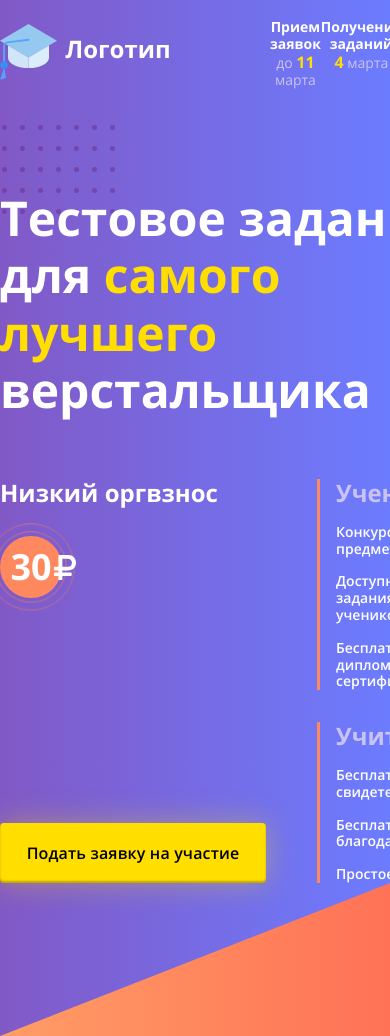
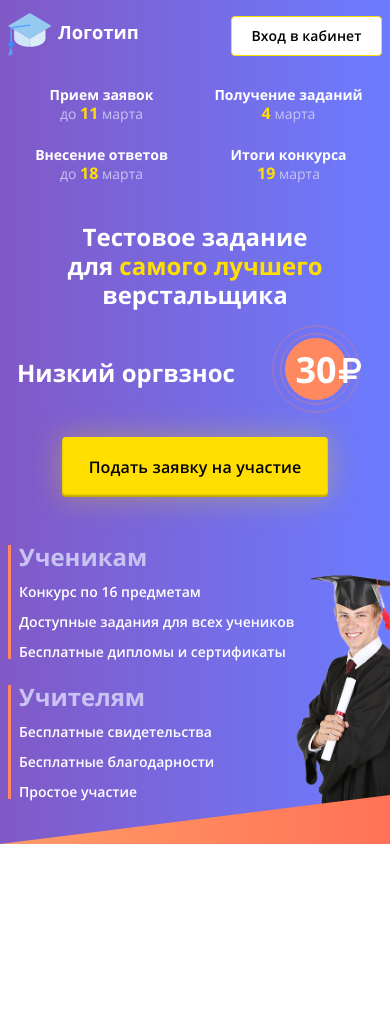
Before and after one commit to Marinarium/landing-page, a plain HTML site: page src/index.html in a window 390 px wide. After the commit the page ends 844 px from the top, so only its background shows below. Drawn offline with nearby package versions, Linux system fonts and the light colour scheme; files that its build step writes are made by us from their sources.

Commit message:
feat: add responsive

```diff
--- a/src/index.html
+++ b/src/index.html
@@ -10,7 +10,7 @@
 <body>
 <div class="main-container">
     <header class="header">
-        <div class="container">
+        <div class="header__container container">
             <div class="logo">
                 <img src="./assets/images/logo.svg" alt="Логотип" class="logo__img">
             </div>
@@ -48,7 +48,11 @@
                             <span class="request__price-number">30</span>
                             <img src="./assets/images/rub.svg" alt="руб" class="request__price-currency">
                         </div>
-                        <button class="request__button button button_accent" type="button">Подать заявку на участие</button>
+                        <div class="request__button-box">
+                            <button class="request__button button button_accent" type="button">Подать заявку на
+                                участие
+                            </button>
+                        </div>
                     </section>
                     <section class="proposals">
                         <div class="proposals__item">
--- /dev/null
+++ b/src/styles/abstarcts/_media.scss
@@ -0,0 +1,29 @@
+$laptop-sm: 1280px;
+$tablet: 1024px;
+$phone-big: 640px;
+$phone: 480px;
+$phone-sm: 350px;
+
+@mixin respond-to($media) {
+  @if $media == phone-sm {
+    @media only screen and (max-width: $phone-sm) { //360px
+      @content;
+    }
+  } @else if $media == phone {
+    @media only screen and (max-width: $phone) { //from 480
+      @content;
+    }
+  } @else if $media == phone-big {
+    @media only screen and (max-width: $phone-big) { //from 640
+      @content;
+    }
+  }@else if $media == tablet {
+    @media only screen and (max-width: $tablet) { //from 1024
+      @content;
+    }
+  }@else if $media == laptop-sm {
+    @media only screen and (max-width: $laptop-sm) { //from 1280
+      @content;
+    }
+  }
+}
--- a/src/styles/base/_page-structure.scss
+++ b/src/styles/base/_page-structure.scss
@@ -5,6 +5,21 @@
   background: linear-gradient(90deg, #8159C6 0%, #6C7CFF 100%);
   position: relative;
   overflow: hidden;
+}
+
+.container {
+  display: flex;
+  justify-content: space-between;
+  align-items: center;
+  width: 100vw;
+  max-width: 1225px;
+  @include respond-to(laptop-sm) {
+    box-sizing: border-box;
+    padding: 0 3%;
+  }
+  @include respond-to(phone) {
+    padding: 0 8px;
+  }
 }
 
 .main {
@@ -17,13 +32,3 @@
     flex-grow: 1;
   }
 }
-
-.footer {
-  width: 100%;
-  height: 153px;
-  background: linear-gradient(90deg, #FF9D66 0%, #FF7256 100%);
-  clip-path: polygon(100% 0, 0% 100%, 100% 100%);
-  position: absolute;
-  bottom: 0;
-  z-index: 3;
-}
--- a/src/styles/components/_content.scss
+++ b/src/styles/components/_content.scss
@@ -3,6 +3,17 @@
   padding-bottom: 153px;
   position: relative;
   z-index: 1;
+  min-width: 532px;
+
+  @include respond-to(phone-big) {
+    padding-top: 0;
+    min-width: auto;
+    width: 100%;
+    text-align: center;
+    padding-bottom: 35px;
+    position: relative;
+    z-index: 2;
+  }
 }
 
 .content:before {
@@ -15,14 +26,29 @@
   top: 10px;
   left: -203px;
   z-index: -1;
+
+  @include respond-to(tablet) {
+    display: none;
+  }
 }
 
 .content__info {
   display: flex;
   justify-content: flex-start;
+
+  @include respond-to(tablet) {
+    flex-direction: column;
+  }
 }
 
 .content__title {
   margin-bottom: 60px;
   max-width: 532px;
+
+  @include respond-to(phone-big) {
+    margin-bottom: 29px;
+    max-width: 260px;
+    margin-left: auto;
+    margin-right: auto;
+  }
 }
--- /dev/null
+++ b/src/styles/components/_footer.scss
@@ -0,0 +1,13 @@
+.footer {
+  width: 100%;
+  height: 153px;
+  background: linear-gradient(90deg, #FF9D66 0%, #FF7256 100%);
+  clip-path: polygon(100% 0, 0% 100%, 100% 100%);
+  position: absolute;
+  bottom: 0;
+  z-index: 3;
+
+  @include respond-to(phone-big) {
+    height: 49px;
+  }
+}
--- a/src/styles/components/_header.scss
+++ b/src/styles/components/_header.scss
@@ -2,14 +2,24 @@
   margin: auto;
   padding-top: 19px;
   padding-bottom: 26px;
+
+  @include respond-to(phone-big) {
+    padding-top: 13px;
+    padding-bottom: 16px;
+  }
 }
 
-.container {
-  display: flex;
-  justify-content: space-between;
-  align-items: center;
-  width: 100vw;
-  max-width: 1225px;
+.header__container {
+  @include respond-to(tablet) {
+    flex-wrap: wrap;
+  }
+}
+
+.logo__img {
+  @include respond-to(phone-big) {
+    width: 131px;
+    height: 43px;
+  }
 }
 
 .dates {
@@ -19,9 +29,33 @@
   padding: 0 99px;
   flex-grow: 1;
   text-align: center;
+
+  @include respond-to(laptop-sm) {
+    padding: 0 2%;
+    justify-content: space-around;
+  }
+
+  @include respond-to(tablet) {
+    order: 3;
+    flex-basis: 100%;
+    margin-top: 28px;
+    padding: 0;
+    justify-content: space-between;
+  }
+
+  @include respond-to(phone-big) {
+    display: flex;
+    justify-content: space-between;
+    flex-wrap: wrap;
+  }
 }
 
 .date {
+
+  @include respond-to(phone-big) {
+    flex-basis: 50%;
+    margin-bottom: 24px;
+  }
 
   &__title {
     @include font-style(bold);
--- a/src/styles/components/_proposals.scss
+++ b/src/styles/components/_proposals.scss
@@ -1,11 +1,26 @@
 .proposals {
   max-width: 297px;
+
+  @include respond-to(phone-big) {
+    text-align: left;
+  }
+  @include respond-to(phone-sm) {
+    max-width: 225px;
+  }
 }
 
 .proposals__item {
   border-left: 3px solid $orange;
   padding-left: 16px;
   margin-bottom: 32px;
+
+  @include respond-to(phone-big) {
+    margin-bottom: 26px;
+  }
+
+  @include respond-to(phone) {
+    padding-left: 8px;
+  }
 
   &:last-child {
     margin-bottom: 0;
@@ -15,6 +30,14 @@
 .proposals__subtitle {
   margin-bottom: 16px;
   word-wrap: break-word;
+
+  @include respond-to(phone) {
+    line-height: 1;
+  }
+
+  @include respond-to(phone-sm) {
+    line-height: 120%;
+  }
 }
 
 .proposals__offer {
@@ -22,6 +45,14 @@
   color: $light;
   margin-bottom: 16px;
 
+  @include respond-to(phone) {
+    line-height: 1;
+  }
+
+  @include respond-to(phone-sm) {
+    line-height: 120%;
+  }
+
   &:last-child {
     margin-bottom: 0;
   }
--- a/src/styles/components/_request.scss
+++ b/src/styles/components/_request.scss
@@ -3,6 +3,17 @@
   flex-direction: column;
   justify-content: space-between;
   margin-right: 51px;
+
+  @include respond-to(phone-big) {
+    margin-right: 0;
+    flex-direction: row;
+    flex-wrap: wrap;
+    align-items: center;
+  }
+
+  @include respond-to(phone){
+    padding: 0 9px;
+  }
 }
 
 .request__subtitle {
@@ -12,6 +23,15 @@
 
 .request__price {
   flex-grow: 1;
+
+  @include respond-to(tablet) {
+    margin-bottom: 28px;
+  }
+
+  @include respond-to(phone-big) {
+    flex-grow: initial;
+    margin-bottom: 37px;
+  }
 }
 
 .request__price-currency {
@@ -61,6 +81,13 @@
   animation-name: pulse-big;
 }
 
+.request__button-box {
+  @include respond-to(phone-big) {
+    flex-basis: 100%;
+  }
+}
+
+/*--- Animation key-frames ---*/
 @keyframes pulse {
   0% {
     transform: scale(0.9);
--- a/src/styles/components/_students.scss
+++ b/src/styles/components/_students.scss
@@ -3,6 +3,30 @@
   margin-bottom: 83px;
   position: relative;
   z-index: 1;
+
+  @include respond-to(tablet) {
+    position: absolute;
+    right: -285px;
+  }
+
+  @include respond-to(phone-big) {
+    transform: scale(0.7);
+    bottom: -130px;
+    right: -275px;
+  }
+
+  @include respond-to(phone) {
+    transform: scale(1);
+    bottom: -50px;
+    right: -130px;
+  }
+}
+
+.students__img {
+  @include respond-to(phone) {
+    width: 236px;
+    height: 240px;
+  }
 }
 
 .students:before {
@@ -15,4 +39,8 @@
   bottom: -10px;
   left: -67px;
   z-index: -1;
+
+  @include respond-to(tablet) {
+    display: none;
+  }
 }
--- a/src/styles/elements/_buttons.scss
+++ b/src/styles/elements/_buttons.scss
@@ -10,28 +10,43 @@ button {
   border-radius: 4px;
   cursor: pointer;
   transition-duration: 500ms;
+}
 
-  &.button_light {
+.button_light {
   min-width: 161px;
   min-height: 50px;
 
   &:hover {
     background-color: $yellow;
   }
+
+  @include respond-to(phone-big) {
+    min-width: 151px;
+    min-height: 40px;
+  }
 }
 
-  &.button_accent {
+.button_accent {
   font-size: 16px;
   width: 266px;
   height: 60px;
   line-height: 130%;
   border: none;
   background-color: $yellow;
-    box-shadow: 0px 0px 30px rgba(255, 222, 0, 0.35), inset 0px -2px 2px rgba(0, 0, 0, 0.25);
+  box-shadow: 0 0 30px rgba(255, 222, 0, 0.35), inset 0px -2px 2px rgba(0, 0, 0, 0.25);
 
   &:hover {
     background: $second-yellow;
-      box-shadow: inset 0px -2px 2px rgba(0, 0, 0, 0.25);
+    box-shadow: inset 0 -2px 2px rgba(0, 0, 0, 0.25);
+  }
+
+  @include respond-to(tablet) {
+    margin-bottom: 60px;
+  }
+
+  @include respond-to(phone-big) {
+    min-width: 266px;
+    min-height: 60px;
+    margin: 0 auto 48px;
   }
 }
-}
--- a/src/styles/elements/_titles.scss
+++ b/src/styles/elements/_titles.scss
@@ -4,6 +4,10 @@ h1 {
 
   & .main-title__accent {
     color: $yellow;
+  }
+
+  @include respond-to(phone-big) {
+    font-size: 24px;
   }
 }
 
@@ -14,4 +18,8 @@ h2 {
   &.subtitle_muted {
     color: $muted;
   }
+
+  @include respond-to(phone-sm) {
+    font-size: 20px;
+  }
 }
--- a/src/styles/main.scss
+++ b/src/styles/main.scss
@@ -1,6 +1,7 @@
 @import "base/reset";
 @import "base/typography";
 @import "abstarcts/variables";
+@import "abstarcts/media";
 @import "abstarcts/mixins";
 @import "base/page-structure";
 
@@ -12,3 +13,4 @@
 @import "components/request";
 @import "components/proposals";
 @import "components/students";
+@import "components/footer";
```
Lines whose indentation alone changed are shown as unchanged.
